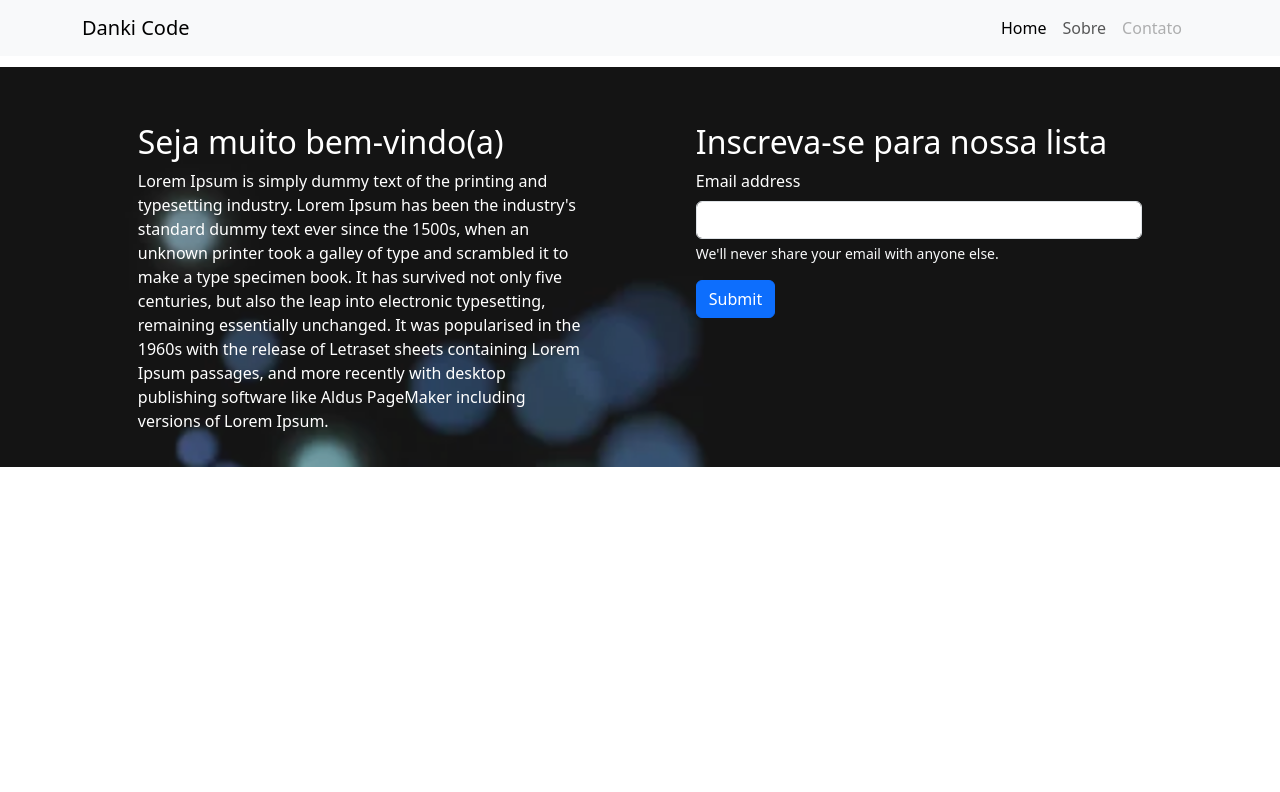
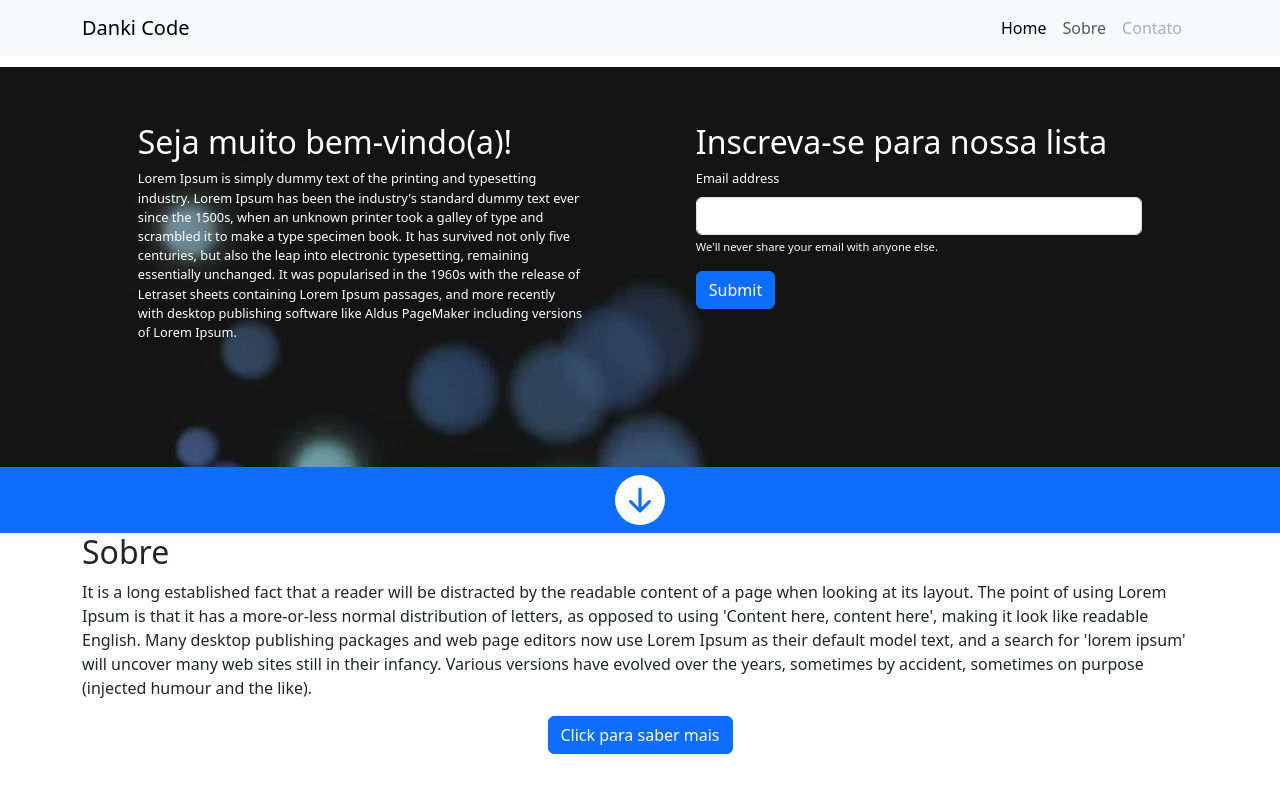
Before and after one commit to pedrodabahia/projeto_bootstrap, a plain HTML site: page index.html in a window 1280 px wide. Drawn offline with nearby package versions, Linux system fonts and the light colour scheme.

Commit message:
Add files via upload

```diff
--- a/index.html
+++ b/index.html
@@ -39,7 +39,7 @@
     <div class="row">
       <div class="texto-bg">
         <div class="col-md-6">
-          <h2>Seja muito bem-vindo(a)</h2>
+          <h2>Seja muito bem-vindo(a)!</h2>
           <p>Lorem Ipsum is simply dummy text of the printing
              and typesetting industry. Lorem Ipsum has been the
              industry's standard dummy text ever since the 1500s,
@@ -66,13 +66,70 @@
             <button type="submit" class="btn btn-primary">Submit</button>
           </form>
         </div>
-
-
       </div>
     </div>
   </div>
 </section>
+<div class="hstack gap-3 bg-primary text-white">
+  <div class="mx-auto p-2 ">
+    <svg xmlns="http://www.w3.org/2000/svg" width="50" height="50" fill="currentColor" class="bi bi-arrow-down-circle-fill" viewBox="0 0 16 16">
+      <path d="M16 8A8 8 0 1 1 0 8a8 8 0 0 1 16 0M8.5 4.5a.5.5 0 0 0-1 0v5.793L5.354 8.146a.5.5 0 1 0-.708.708l3 3a.5.5 0 0 0 .708 0l3-3a.5.5 0 0 0-.708-.708L8.5 10.293z"></path></svg>
+  </div>
+</div>
+
+
+  <section class="sobre">
+  <div class="container">
+  <div class="row">
+    <div class="col-md-12">
+      <div class="custom-title">
+        <div></div>
+        <h2>Sobre</h2>
+      </div>
+      <p>It is a long established fact that a reader will be distracted by the readable content of a page when looking at its layout. The point of using Lorem Ipsum is that it has a more-or-less normal distribution of letters, as opposed to using 'Content here, content here', making it look like readable English. Many desktop publishing packages and web page editors now use Lorem Ipsum as their default model text, and a search for 'lorem ipsum' will uncover many web sites still in their infancy. Various versions have evolved over the years, sometimes by accident, sometimes on purpose (injected humour and the like).</p>
+    <!-- Button trigger modal -->
+   <div class="text-center"><button type="button" class="btn btn-primary" data-bs-toggle="modal" data-bs-target="#exampleModal">
+      Click para saber mais
+    </button>
+  </div>
+  </div>
+  </div>
+</div>
+
+<!-- Modal -->
+<div class="modal fade" id="exampleModal" tabindex="-1" aria-labelledby="exampleModalLabel" aria-hidden="true">
+  <div class="modal-dialog">
+    <div class="modal-content">
+      <div class="modal-header">
+        <h1 class="modal-title fs-5" id="exampleModalLabel">Sobre</h1>
+        <button type="button" class="btn-close" data-bs-dismiss="modal" aria-label="Close"></button>
+      </div>
+      <div class="modal-body">
+        It is a long established fact that a
+        reader will be distracted by the readable
+        content of a page when looking at its layout.
+        The point of using Lorem Ipsum is that it has
+        a more-or-less normal distribution of letters,
+        as opposed to using 'Content here, content here',
+        making it look like readable English. Many desktop
+        publishing packages and web page editors now use
+        Lorem Ipsum as their default model text, and a
+        search for 'lorem ipsum' will uncover many web sites
+        still in their infancy. Various versions have
+        evolved over the years, sometimes by accident,
+        sometimes on purpose (injected humour and the like).
+      </div>
+      <div class="modal-footer">
+        <button type="button" class="btn btn-secondary" data-bs-dismiss="modal">Close</button>
+        <button type="button" class="btn btn-primary">Save changes</button>
+      </div>
+    </div>
+  </div>
+</div>
+  </section>
 
     <script src="https://cdn.jsdelivr.net/npm/bootstrap@5.3.2/dist/js/bootstrap.bundle.min.js" integrity="sha384-C6RzsynM9kWDrMNeT87bh95OGNyZPhcTNXj1NW7RuBCsyN/o0jlpcV8Qyq46cDfL" crossorigin="anonymous"></script>
+    <script src="https://cdn.jsdelivr.net/npm/@popperjs/core@2.11.8/dist/umd/popper.min.js" integrity="sha384-I7E8VVD/ismYTF4hNIPjVp/Zjvgyol6VFvRkX/vR+Vc4jQkC+hVqc2pM8ODewa9r" crossorigin="anonymous"></script>
+<script src="https://cdn.jsdelivr.net/npm/bootstrap@5.3.2/dist/js/bootstrap.min.js" integrity="sha384-BBtl+eGJRgqQAUMxJ7pMwbEyER4l1g+O15P+16Ep7Q9Q+zqX6gSbd85u4mG4QzX+" crossorigin="anonymous"></script>
   </body>
 </html>
--- a/style.css
+++ b/style.css
@@ -20,13 +20,15 @@ section.bg-top .fix-zindex{
     top:-100%;
     display: flex;
     color: white;
+    font-weight: lighter;
 }
 
 section.bg-top .fix-zindex .row .texto-bg .col-md-6{
     width: 40%;
     float: left;
     margin: 5%;
+    font-size: 1vw;
 }
-section.bg-top .fix-zindex .row .texto-bg .col-md-6 .form-texto{
-    color:  !important white;
+section.bg-top .fix-zindex .row .texto-bg .col-md-6 h2{
+    font-weight: lighter;
 }
```
